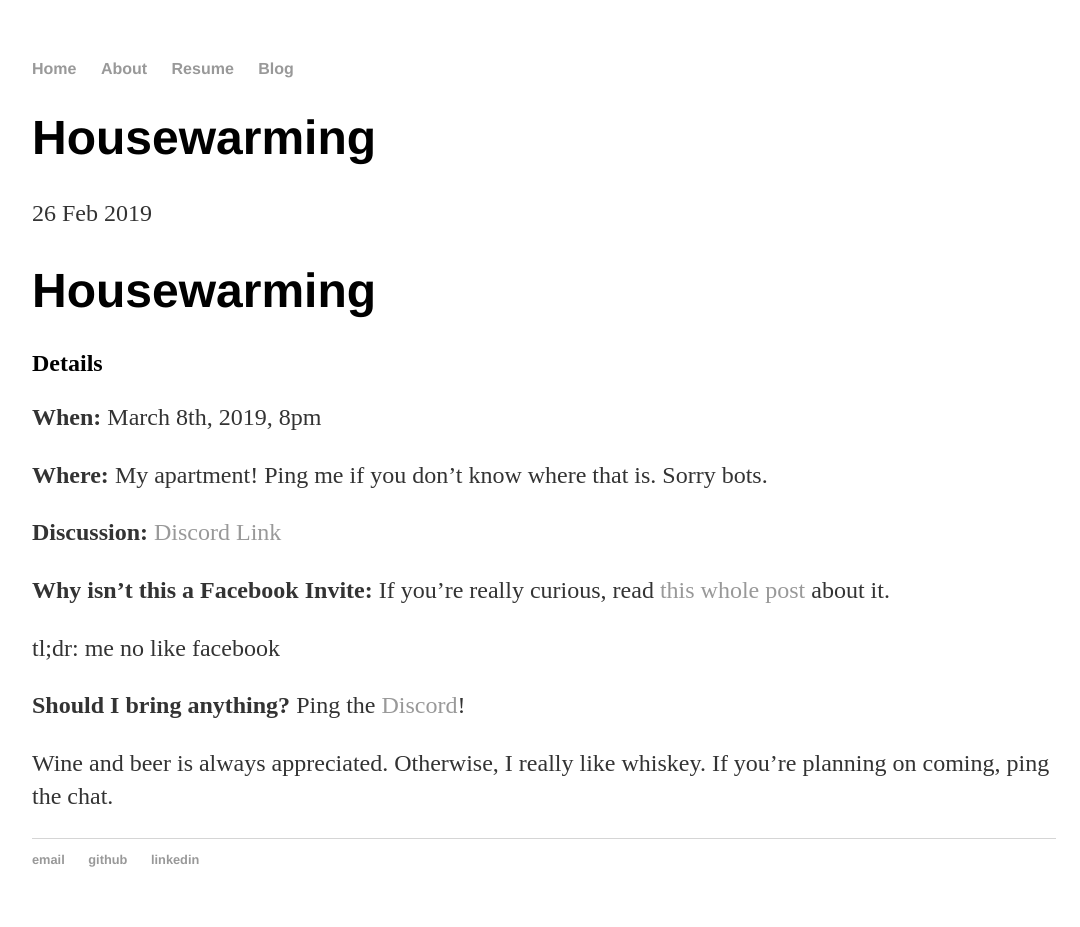
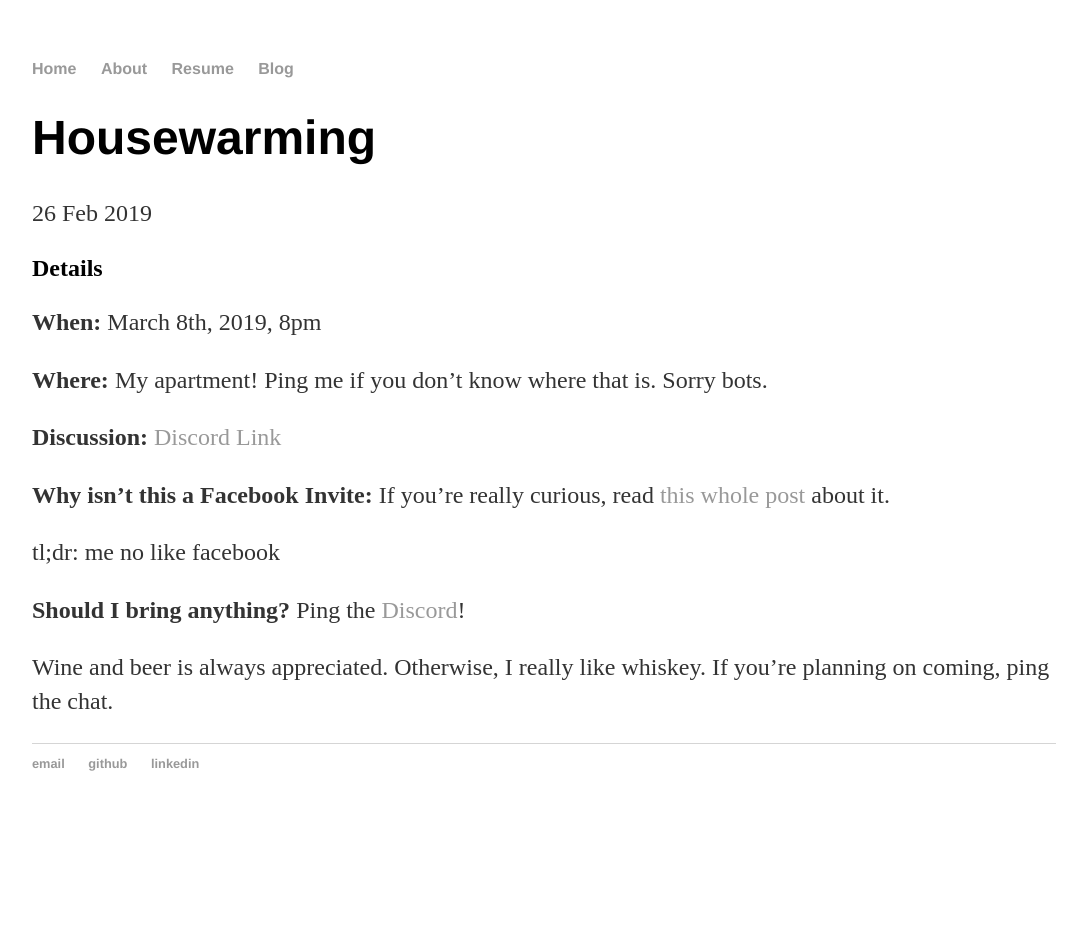
Before and after one commit to zmmille2/zmmille2.github.io, a Jekyll site: the page built from _posts/2019-02-26-housewarming.md, in a window 1280 px wide. Shown: the whole page, without its empty margins (96-1176 px from the left). Built offline with Jekyll 4.4.1, drawn with Linux system fonts in a browser that asks for light colours; our own code applies the rules of GitHub Pages for plain Markdown files; after the commit the page ends 900 px from its top, so only the background shows below that.

Commit message:
whoops double header lol

```diff
--- a/_posts/2019-02-26-housewarming.md
+++ b/_posts/2019-02-26-housewarming.md
@@ -1,5 +1,3 @@
-# Housewarming
-
 ## Details
 
 **When:** March 8th, 2019, 8pm
```
